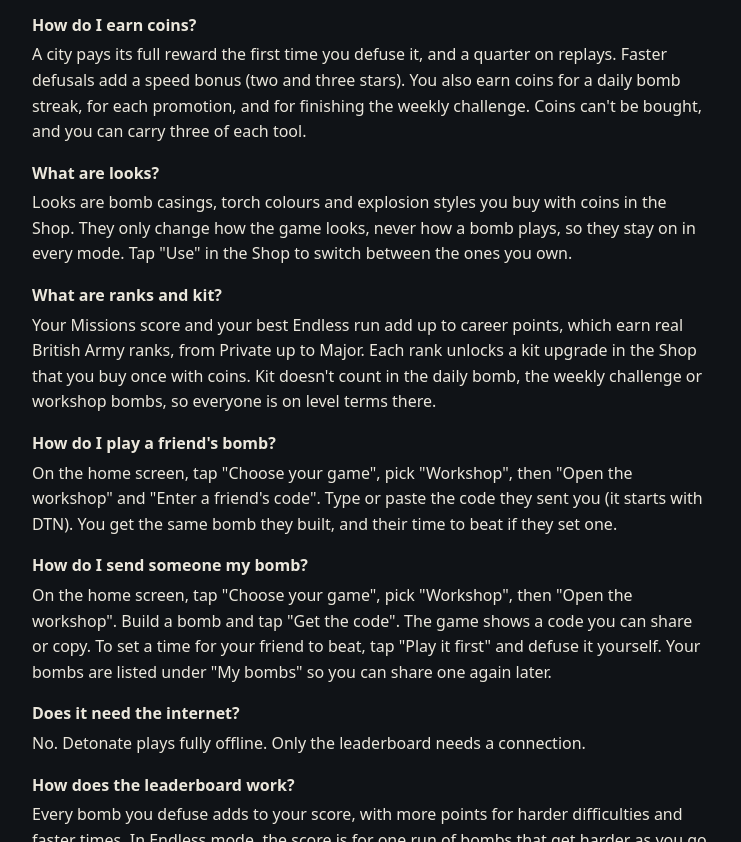
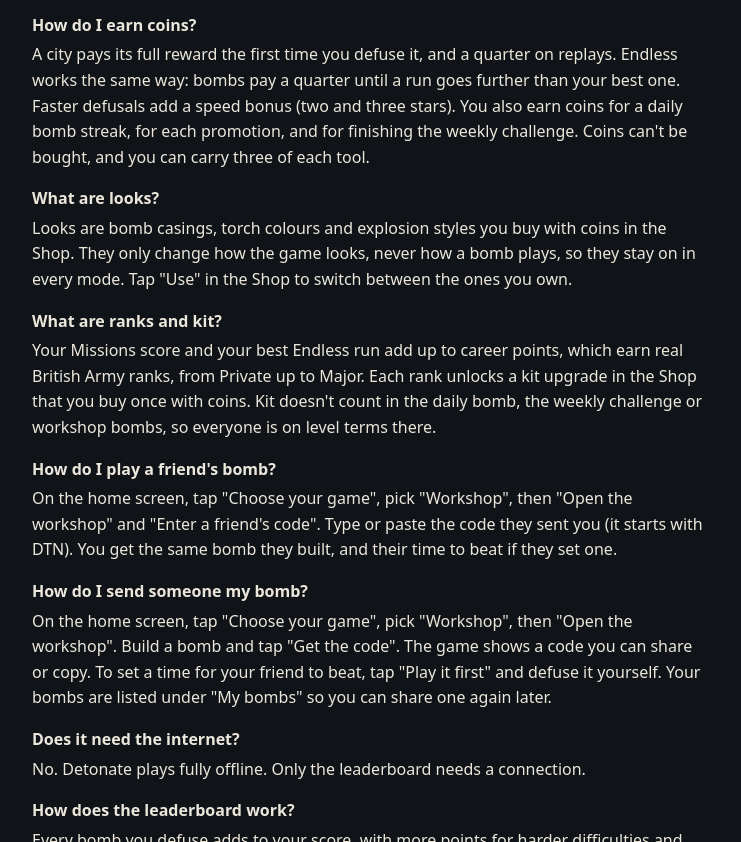
Before and after one commit to markyb250/detonate, a plain HTML site: page support.html in a window 1280 px wide. Shown: the part 1599-2441 px from the top of the page, without its empty margins (268-1009 px from the left). Drawn offline with Linux system fonts and the light colour scheme.

Commit message:
Support: Endless coins pay a quarter until you beat your best run
Co-Authored-By: Claude Fable 5.2 <noreply@anthropic.com>

```diff
--- a/support.html
+++ b/support.html
@@ -59,7 +59,7 @@
     <dt>How does a duel work?</dt>
     <dd>On the home screen, tap "Choose your game", pick "Duel", then "Set up a duel". Pick a difficulty and how many rounds, then pass the phone. Each round both players defuse a bomb in the same city. The faster player wins the round, and blowing up loses it. If the scores are level at the end, it goes to sudden death. Tools are switched off, and duels don't earn coins or change your scores.</dd>
     <dt>How do I earn coins?</dt>
-    <dd>A city pays its full reward the first time you defuse it, and a quarter on replays. Faster defusals add a speed bonus (two and three stars). You also earn coins for a daily bomb streak, for each promotion, and for finishing the weekly challenge. Coins can't be bought, and you can carry three of each tool.</dd>
+    <dd>A city pays its full reward the first time you defuse it, and a quarter on replays. Endless works the same way: bombs pay a quarter until a run goes further than your best one. Faster defusals add a speed bonus (two and three stars). You also earn coins for a daily bomb streak, for each promotion, and for finishing the weekly challenge. Coins can't be bought, and you can carry three of each tool.</dd>
     <dt>What are looks?</dt>
     <dd>Looks are bomb casings, torch colours and explosion styles you buy with coins in the Shop. They only change how the game looks, never how a bomb plays, so they stay on in every mode. Tap "Use" in the Shop to switch between the ones you own.</dd>
     <dt>What are ranks and kit?</dt>
```
